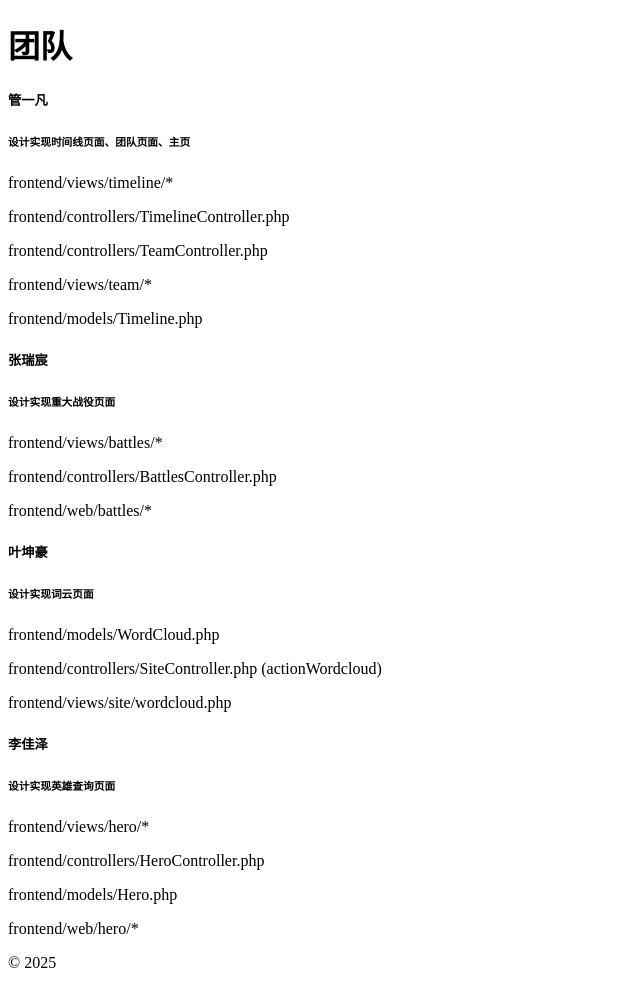
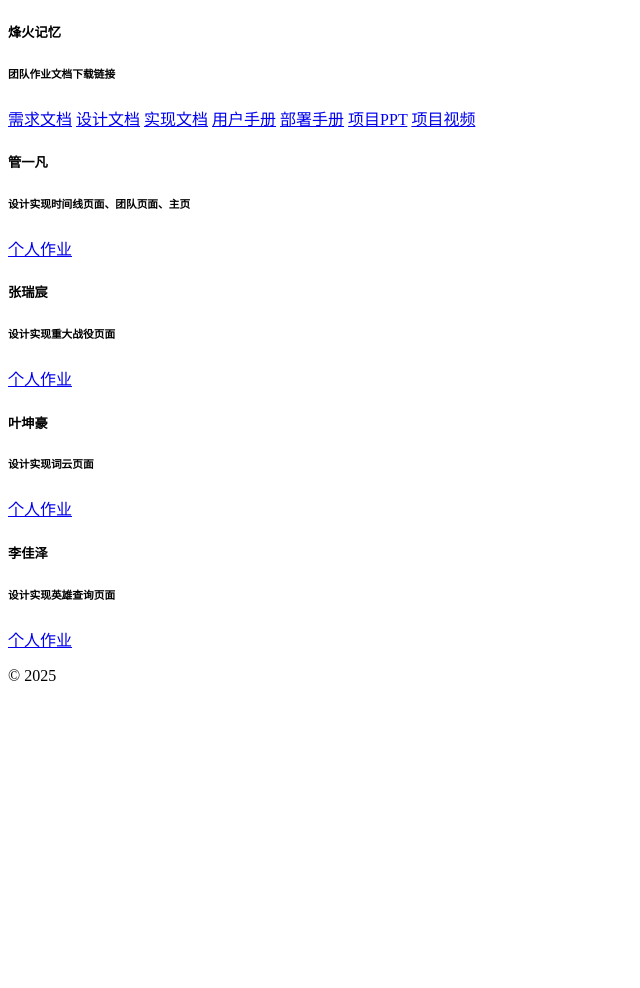
Before and after one commit to Yifan-Guan/MemoryOfWar, a Yii app: template frontend/views/team/index.php in a window 1280 px wide. Shown: the whole page, without its empty margins (0-640 px from the left). After the commit the page ends 681 px from the top, so only its background shows below. Run offline with PHP 8.4 and a stand-in for Yii, Linux system fonts and the light colour scheme; the template is opened without the code that fills it, so the values that code supplies are empty; some libraries are stand-ins or nearby versions.

Commit message:
some changes

```diff
--- a/frontend/views/team/index.php
+++ b/frontend/views/team/index.php
@@ -1,61 +1,64 @@
 <?php
 
 $this->title = 'Our Team';
+
+$teamHomework = [
+    'requirement' => 'https://pan.baidu.com/s/1c1H2bw-99b_1f9TXjCPfzA?pwd=xc5j',
+    'design' => 'https://pan.baidu.com/s/1c1H2bw-99b_1f9TXjCPfzA?pwd=xc5j',
+    'implement' => 'https://pan.baidu.com/s/1c1H2bw-99b_1f9TXjCPfzA?pwd=xc5j',
+    'user_guide' => 'https://pan.baidu.com/s/1c1H2bw-99b_1f9TXjCPfzA?pwd=xc5j',
+    'deployment' => 'https://pan.baidu.com/s/1c1H2bw-99b_1f9TXjCPfzA?pwd=xc5j',
+    'ppt' => 'https://pan.baidu.com/s/1c1H2bw-99b_1f9TXjCPfzA?pwd=xc5j',
+    'video' => 'https://pan.baidu.com/s/1c1H2bw-99b_1f9TXjCPfzA?pwd=xc5j',
+];
 
 $teamInfo = [
     [
         'name' => '管一凡',
         'work' => '设计实现时间线页面、团队页面、主页',
-        'files' => [
-        'frontend/views/timeline/*',
-        'frontend/controllers/TimelineController.php',
-        'frontend/controllers/TeamController.php',
-        'frontend/views/team/*',
-        'frontend/models/Timeline.php',
-        ],
+        'homework' => 'https://pan.baidu.com/s/1sORO0bbpvBrsXpoCg498Aw?pwd=a68r',
     ],
     [
         'name' => '张瑞宸',
         'work' => '设计实现重大战役页面',
-        'files' => [
-        'frontend/views/battles/*',
-        'frontend/controllers/BattlesController.php',
-        'frontend/web/battles/*',
-        ],
+        'homework' => 'https://pan.baidu.com/s/1sORO0bbpvBrsXpoCg498Aw?pwd=a68r',
     ],
     [
         'name' => '叶坤豪',
         'work' => '设计实现词云页面',
-        'files' => [
-        'frontend/models/WordCloud.php',
-        'frontend/controllers/SiteController.php (actionWordcloud)',
-        'frontend/views/site/wordcloud.php',
-        ],
+        'homework' => 'https://pan.baidu.com/s/1sORO0bbpvBrsXpoCg498Aw?pwd=a68r',
     ],
     [
         'name' => '李佳泽',
         'work' => '设计实现英雄查询页面',
-        'files' => [
-        'frontend/views/hero/*',
-        'frontend/controllers/HeroController.php',
-        'frontend/models/Hero.php',
-        'frontend/web/hero/*',
-        ],
+        'homework' => 'https://pan.baidu.com/s/1sORO0bbpvBrsXpoCg498Aw?pwd=a68r',
     ],
 ];
 ?>
 
 <div>
-    <h1 class="m-5 fs-1">团队</h1>
+
+    <div class="card m-4">
+        <div class="card-body d-flex flex-column">
+            <h5 class="card-title fs-2 m-2">烽火记忆</h5>
+            <h6 class="card-subtitle fs-4 m-2 text-muted">团队作业文档下载链接</h6>
+            <a href="<?= htmlspecialchars($teamHomework['requirement']) ?>" class="card-link fs-4 m-2">需求文档</a>
+            <a href="<?= htmlspecialchars($teamHomework['design']) ?>" class="card-link fs-4 m-2">设计文档</a>
+            <a href="<?= htmlspecialchars($teamHomework['implement']) ?>" class="card-link fs-4 m-2">实现文档</a>
+            <a href="<?= htmlspecialchars($teamHomework['user_guide']) ?>" class="card-link fs-4 m-2">用户手册</a>
+            <a href="<?= htmlspecialchars($teamHomework['deployment']) ?>" class="card-link fs-4 m-2">部署手册</a>
+            <a href="<?= htmlspecialchars($teamHomework['ppt']) ?>" class="card-link fs-4 m-2">项目PPT</a>
+            <a href="<?= htmlspecialchars($teamHomework['video']) ?>" class="card-link fs-4 m-2">项目视频</a>
+        </div>
+    </div>
+
     <div >
         <?php foreach ($teamInfo as $member): ?>
             <div class="card m-4">
                 <div class="card-body">
                     <h5 class="card-title fs-2 m-2"><?= htmlspecialchars($member['name']) ?></h5>
                     <h6 class="card-subtitle fs-4 m-2 text-muted"><?= htmlspecialchars($member['work']) ?></h6>
-                    <?php foreach ($member['files'] as $file): ?>
-                        <p class="card-text fs-5 m-2"><?= htmlspecialchars($file) ?></p>
-                    <?php endforeach; ?>
+                    <a href="<?= htmlspecialchars($member['homework']) ?>" class="card-link fs-4 m-2">个人作业</a>
                 </div>
             </div>
         <?php endforeach; ?>
```
Also changed, not shown: frontend/models/Hero.php (added, +63 -0 lines), frontend/models/Province.php (added, +90 -0 lines).
